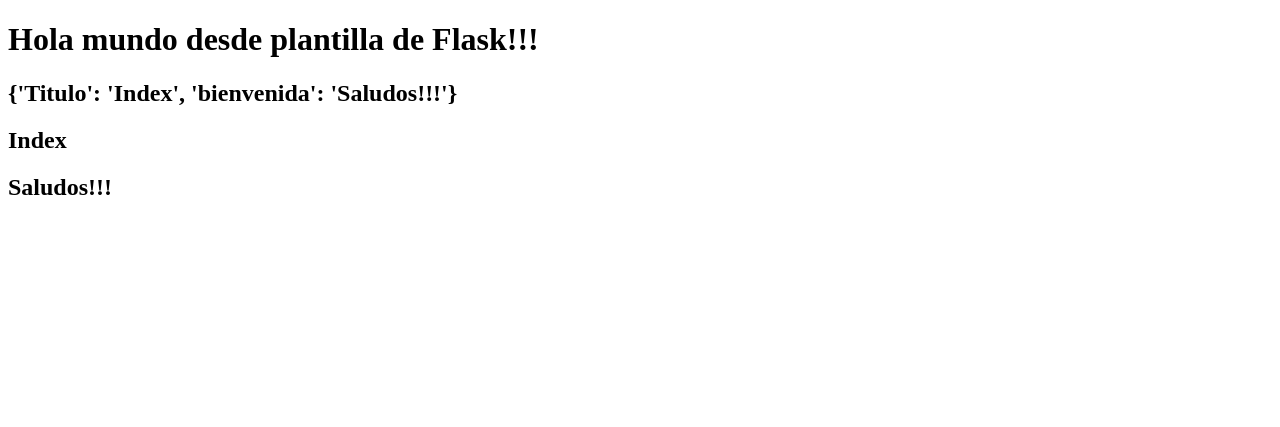
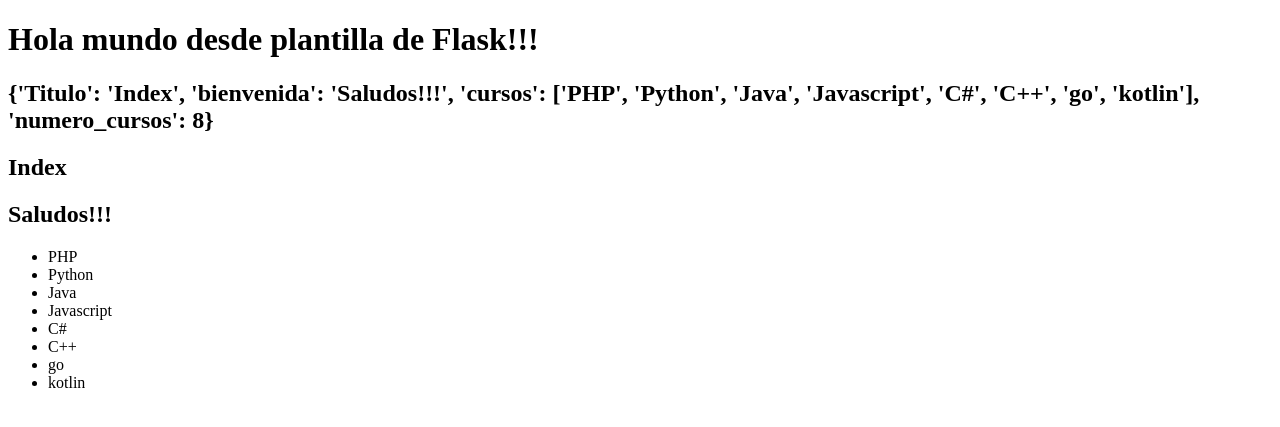
Before and after one commit to carlooosssss/first_flask_app, a Flask app: page / in a window 1280 px wide. Shown: the top 427 px of the page. Run offline with Flask 3, Linux system fonts and the light colour scheme.

Commit message:
Pasamos a la version 1.0.4v

```diff
--- a/app/app.py
+++ b/app/app.py
@@ -6,9 +6,12 @@
 def index():
     #return "<h1>Hola mundo desde Flask que tal</h1>"
 
+    cursos = ["PHP","Python","Java","Javascript","C#","C++","go","kotlin"]
     data = {
         "Titulo": "Index",
-        "bienvenida": "Saludos!!!"
+        "bienvenida": "Saludos!!!",
+        "cursos": cursos,
+        "numero_cursos": len(cursos)
     }
 
     return render_template("index.html",data=data)
--- a/app/templates/index.html
+++ b/app/templates/index.html
@@ -11,5 +11,11 @@
     <h2>{{ data.Titulo }}</h2>
     <h2>{{ data.bienvenida }}</h2>
 
+    <ul>
+        {% for c in data.cursos %}
+        <li>{{ c }}</li>
+        {% endfor %}
+    </ul>
+
 </body>
 </html>
```
